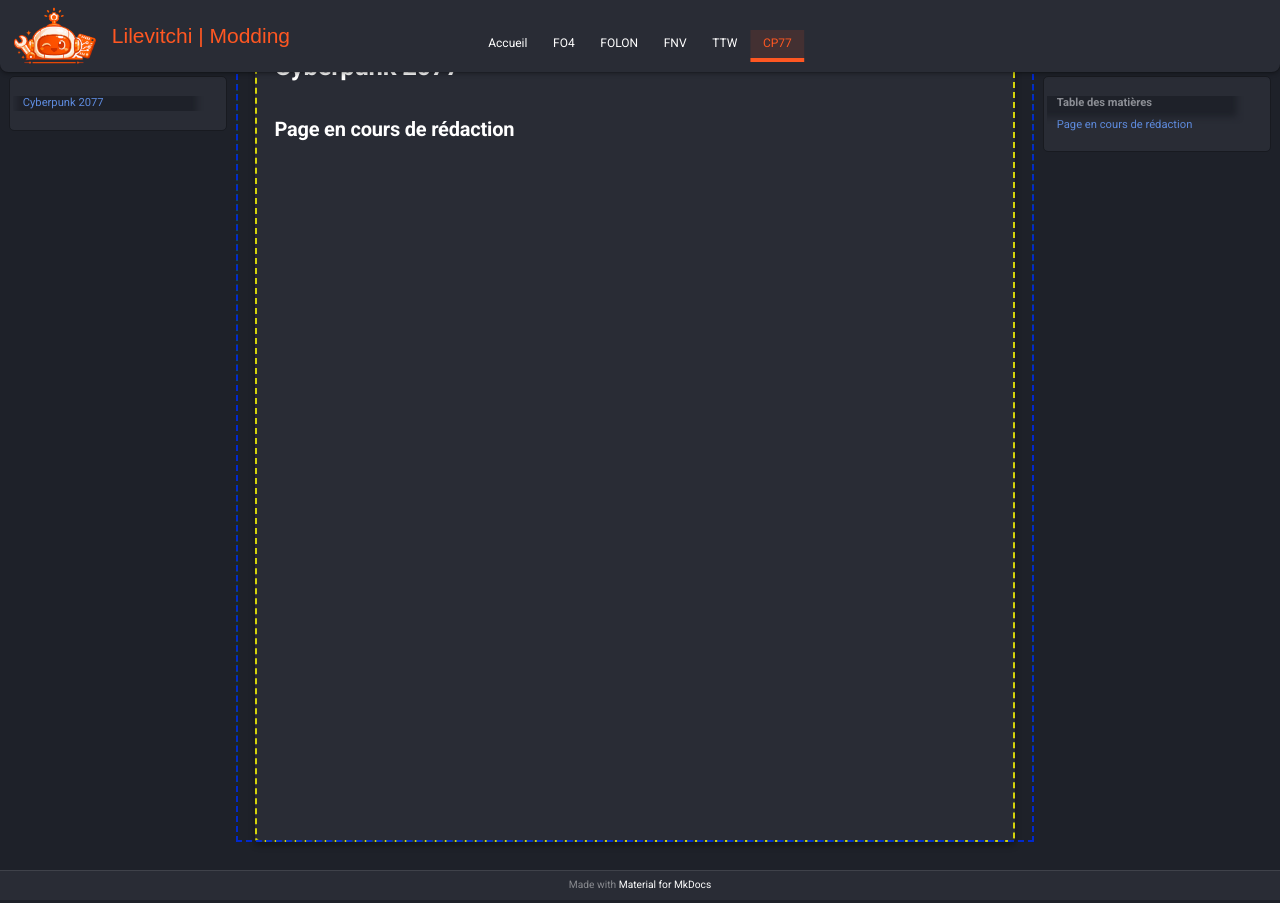
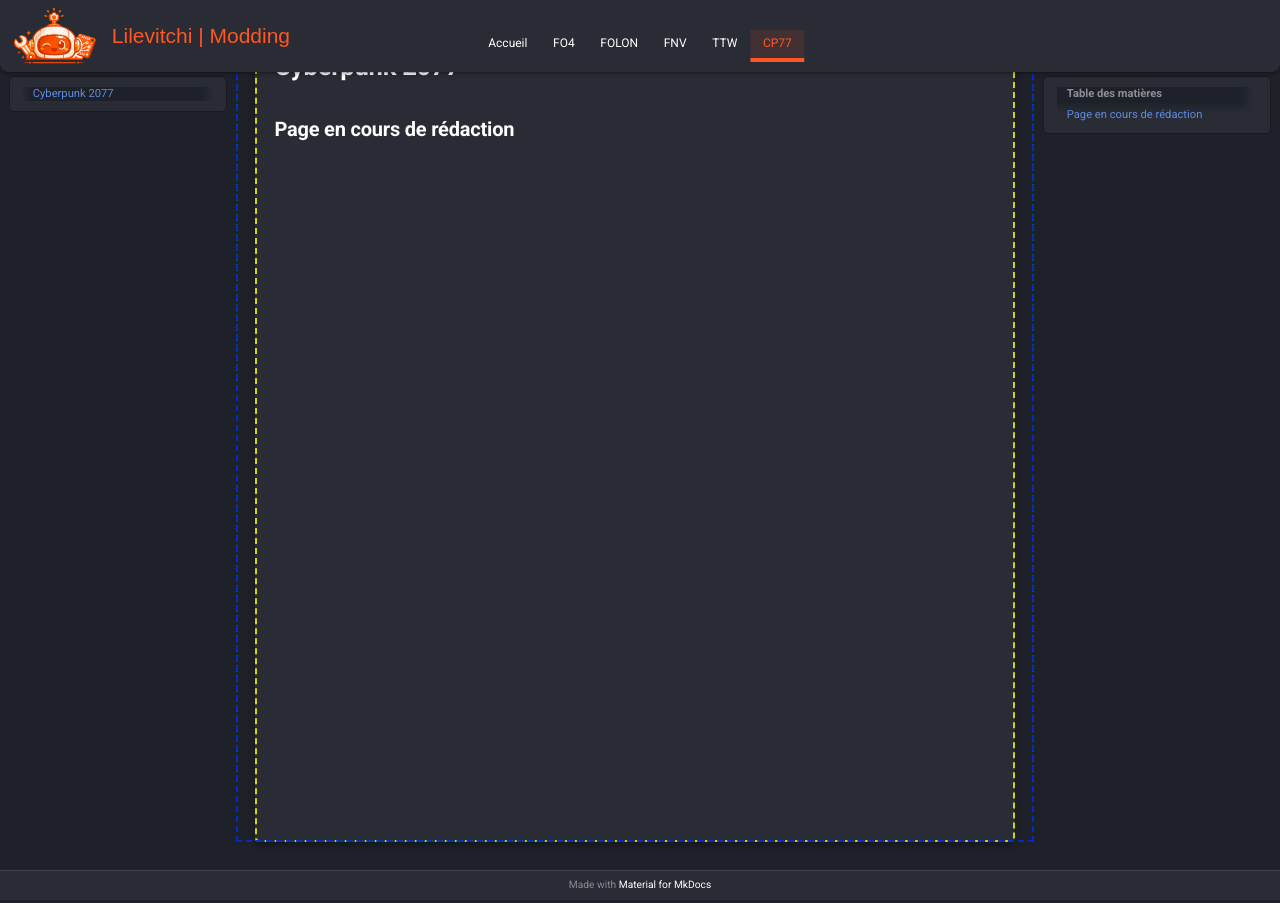
Before and after one commit to Lilevitchi/lilevitchi.github.io, an MkDocs documentation site: the page built from docs/cyberpunk/index.md, in a window 1280 px wide. Built offline with MkDocs 1.6.1 and Material for MkDocs 9.7.7, drawn with Linux system fonts in a browser that asks for light colours.

Commit message:
Update extra.css

```diff
--- a/docs/stylesheets/extra.css
+++ b/docs/stylesheets/extra.css
@@ -293,6 +293,9 @@
 
 /* Zone centrale (sidebars + contenu) */
 [data-md-color-scheme] .md-main__inner {
+  max-width: none;
+  width: auto;
+
   margin-left: calc(var(--sidebar-width-primary) + (var(--sidebar-gap) * 2));
   margin-right: calc(var(--sidebar-width-secondary) + (var(--sidebar-gap) * 2));
 
@@ -310,6 +313,7 @@
   height: auto;
   top: calc(var(--header-height) + var(--sidebar-gap));
   bottom: calc(var(--sidebar-gap) + var(--sidebar-footer-offset));
+  padding: var(--sidebar-gap);
 
   background: var(--bg-surface);
   border-radius: var(--radius-sm);
```
